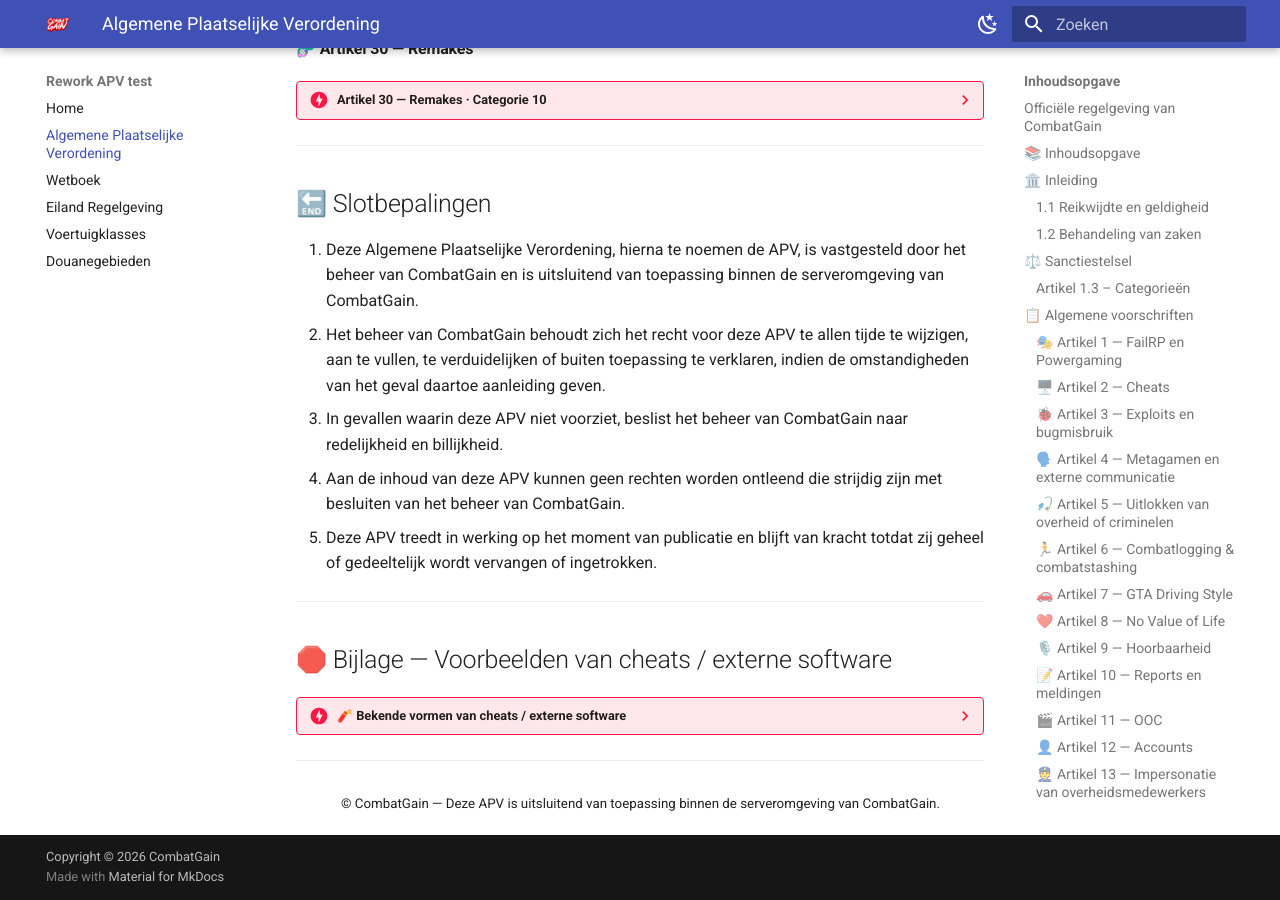
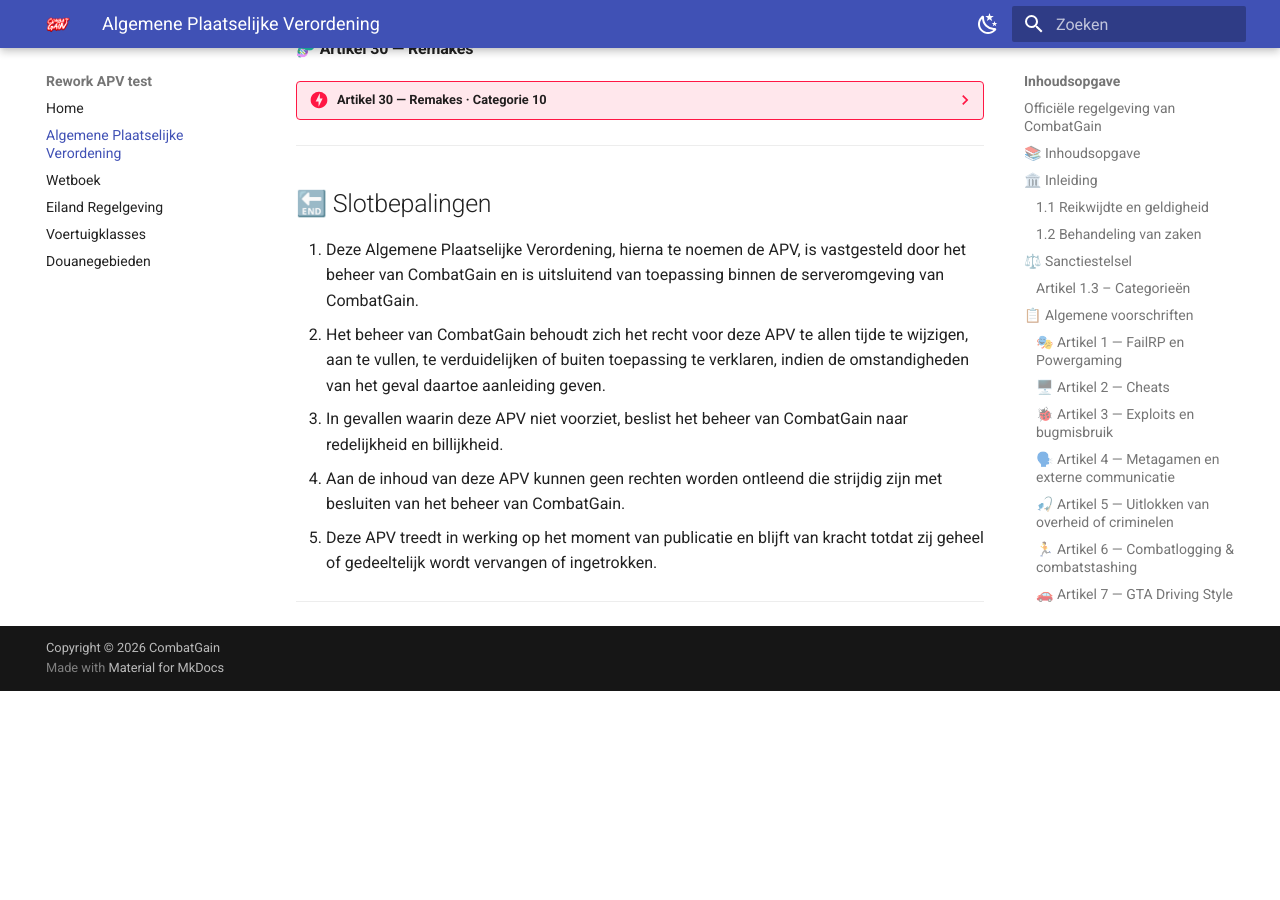
Before and after one commit to Sungerbob1/APVcg, an MkDocs documentation site: the page built from docs/apv.md, in a window 1280 px wide and 900 px high, scrolled down 5165 px. Built offline with MkDocs 1.6.1 and Material for MkDocs 9.7.7, drawn with Linux system fonts in a browser that asks for light colours; comment, search, counter and statistics services are not loaded; after the commit the page ends 5856 px from its top, so only the background shows below that.

Commit message:
ffffffff

```diff
--- a/docs/apv.md
+++ b/docs/apv.md
@@ -412,16 +412,3 @@
 5. Deze APV treedt in werking op het moment van publicatie en blijft van kracht totdat zij geheel of gedeeltelijk wordt vervangen of ingetrokken.
 
 ---
-
-## 🛑 Bijlage — Voorbeelden van cheats / externe software
-
-??? danger "🧨 Bekende vormen van cheats / externe software"
-    - 🎯 Aimbot
-    - 👁️ ESP / Wallhack
-    - 🔫 Triggerbot
-    - 🤖 Macro's
-    - 🗂️ Mod Menu's
-
----
-
-<p align="center"><sub>© CombatGain — Deze APV is uitsluitend van toepassing binnen de serveromgeving van CombatGain.</sub></p>
```
